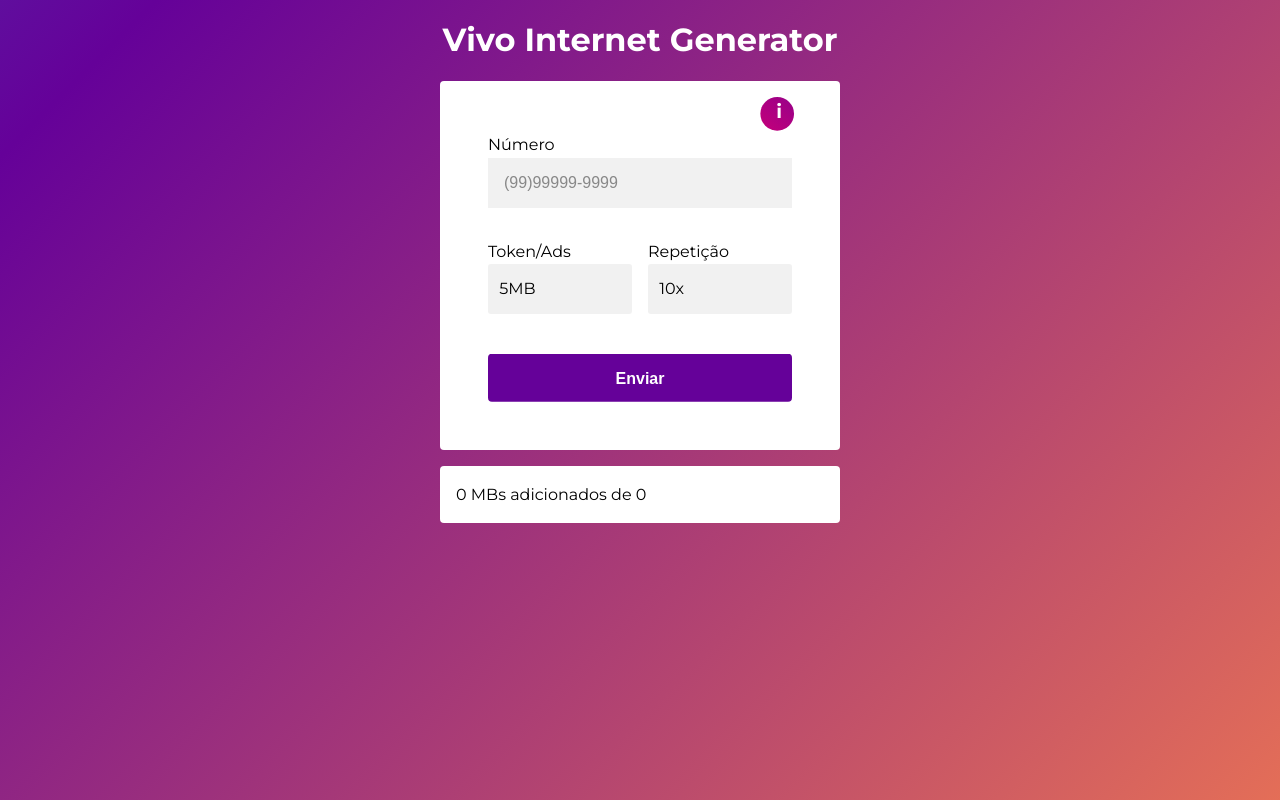
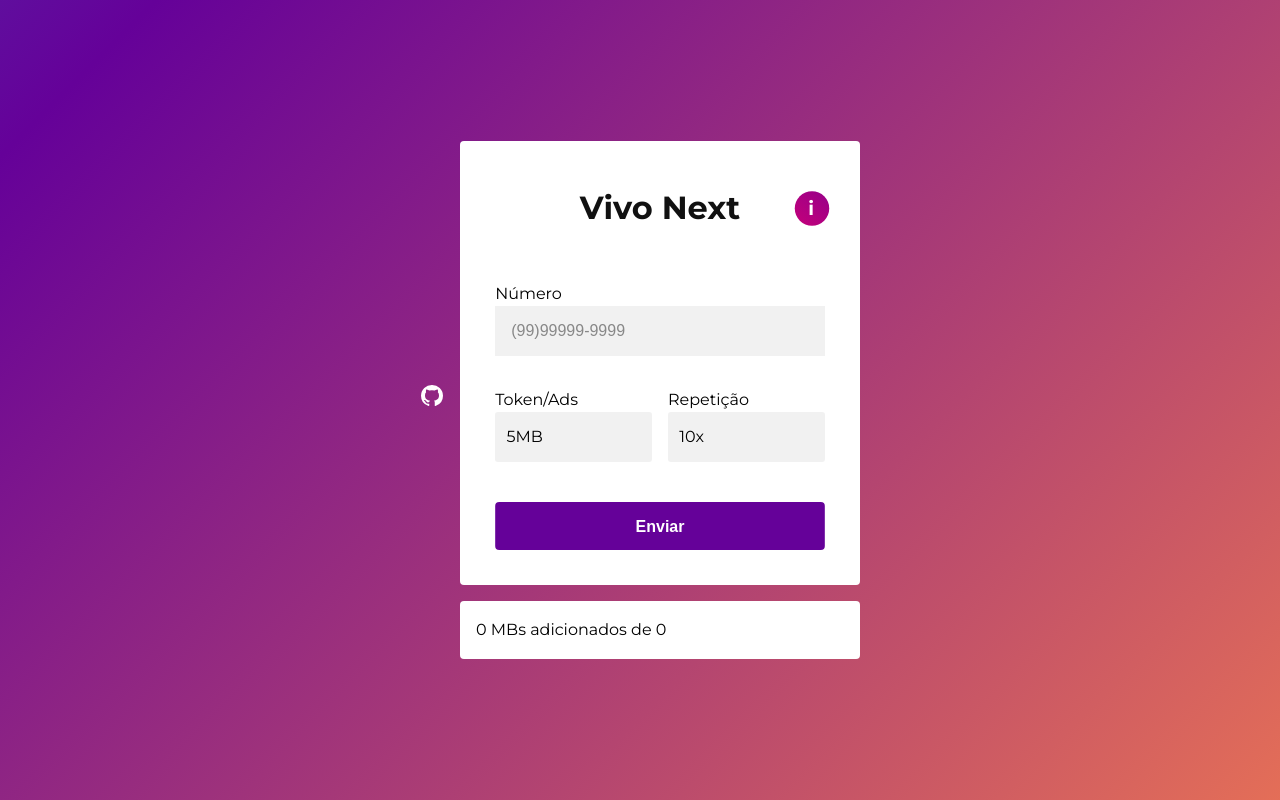
Before and after one commit to rwietter/vivoads, a Next.js app: page / in a window 1280 px wide. Built offline with nearby package versions, Linux system fonts and the light colour scheme.

Commit message:
refactor: form

```diff
--- a/components/layout.js
+++ b/components/layout.js
@@ -2,12 +2,38 @@
 
 import styles from './layout.module.css';
 
-const name = 'Vivo Next'
-export const siteTitle = 'Vivo Next'
+const name = "Vivo Next";
+export const siteTitle = "Vivo Next";
 
 export default function Layout({ children }) {
   return (
     <div className={styles.container}>
+      <section className={styles.bar}>
+        <a href="https://github.com/rwietter/vivo-internet-gen" target="_blank">
+          <svg
+            width="24"
+            height="24"
+            xmlns="http://www.w3.org/2000/svg"
+            viewBox="0 0 24 24"
+            className={styles.container__github}
+          >
+            <g data-name="Layer 2">
+              <rect
+                width="24"
+                height="24"
+                transform="rotate(180 12 12)"
+                opacity="0"
+                className={styles.container__github__item}
+              />
+              <path
+                className={styles.container__github__item}
+                d="M12 1A10.89 10.89 0 0 0 1 11.77 10.79 10.79 0 0 0 8.52 22c.55.1.75-.23.75-.52v-1.83c-3.06.65-3.71-1.44-3.71-1.44a2.86 2.86 0 0 0-1.22-1.58c-1-.66.08-.65.08-.65a2.31 2.31 0 0 1 1.68 1.11 2.37 2.37 0 0 0 3.2.89 2.33 2.33 0 0 1 .7-1.44c-2.44-.27-5-1.19-5-5.32a4.15 4.15 0 0 1 1.11-2.91 3.78 3.78 0 0 1 .11-2.84s.93-.29 3 1.1a10.68 10.68 0 0 1 5.5 0c2.1-1.39 3-1.1 3-1.1a3.78 3.78 0 0 1 .11 2.84A4.15 4.15 0 0 1 19 11.2c0 4.14-2.58 5.05-5 5.32a2.5 2.5 0 0 1 .75 2v2.95c0 .35.2.63.75.52A10.8 10.8 0 0 0 23 11.77 10.89 10.89 0 0 0 12 1"
+                data-name="github"
+              />
+            </g>
+          </svg>
+        </a>
+      </section>
       <Head>
         <link rel="icon" href="/favicon.ico" />
         <meta
@@ -23,9 +49,6 @@
         <meta name="og:title" content={siteTitle} />
         <meta name="twitter:card" content="summary_large_image" />
       </Head>
-      <header className={styles.header}>
-        <h1>Vivo Internet Generator</h1>
-      </header>
       <main>{children}</main>
     </div>
   );
--- a/components/layout.module.css
+++ b/components/layout.module.css
@@ -12,9 +12,9 @@
 
 .container {
   display: flex;
-  justify-content: baseline;
+  justify-content: center;
   align-items: center;
-  flex-flow: column;
+  flex-flow: row;
   background: linear-gradient(-45deg, #ee7752, #650199, #23a6d5, #23d5ab) no-repeat;
   background-size: 300% 300%;
   animation: gradient 15s ease infinite;
@@ -27,16 +27,25 @@
   }
 }
 
-.header {
-  display: flex;
-  flex-direction: column;
-  align-items: center;
+.bar {
+  padding-right: 1rem;
 }
 
-.header h1 {
-  color: #fff;
-  font-size: clamp(1.3rem, 3vw, 2rem);
-  line-height: 1.2;
-  font-family: "Poppins" Cambria, Cochin, Georgia, Times, 'Times New Roman', serif;
-  font-weight: 900;
+.container__github__item {
+  fill: #FFF;
+  transition: fill .4s ease;
 }
+
+.container__github__item:hover {
+  fill: #222;
+}
+
+.container__github {
+  transition: transform .4s ease;
+  transform: scale(1);
+  will-change: transform;
+}
+
+.container__github:hover {
+  transform: scale(1.3);
+}
--- a/pages/index.js
+++ b/pages/index.js
@@ -71,6 +71,8 @@
         <title>{siteTitle}</title>
       </Head>
       <section className={utilStyles.headingMd}>
+        <header className={utilStyles.header}>
+          <h1>Vivo Next</h1>
           <div className={utilStyles.tooltip}>
             <div className={utilStyles.tooltip__item}>
               <div className={utilStyles.tooltip__icon_container}>
@@ -83,12 +85,14 @@
                 podem não funcionar também, teste todos.
               </p>
               <p>
-              Caso não esteja mais caindo pacotes, verifique no app Meu Vivo se
-              os pacotes estão separados, se sim, espere eles "juntar" em um
-              mesmo pacote.
+                Caso não esteja mais caindo pacotes, verifique no app Meu Vivo
+                se os pacotes estão separados, se sim, espere eles "juntar" em
+                um mesmo pacote.
               </p>
             </div>
           </div>
+        </header>
+
         <form className={utilStyles.form} onSubmit={handleSubmit(onFormSubmit)}>
           <div className={utilStyles.form__container}>
             <label htmlFor="phone" className={utilStyles.form__label}>
--- a/styles/utils.module.css
+++ b/styles/utils.module.css
@@ -23,6 +23,14 @@
   }
 }
 
+.header h1 {
+  color: #111;
+  font-size: clamp(1.3rem, 3vw, 2rem);
+  font-family: "Poppins" Cambria, Cochin, Georgia, Times, 'Times New Roman', serif;
+  font-weight: 900;
+  position: relative;
+}
+
 .tooltip {
   display: flex;
   justify-content: flex-start;
@@ -36,10 +44,10 @@
   display: block;
   position: absolute;
   right: 10px;
-  top: -50px;
+  top: 0;
   z-index: 1;
   background-image: linear-gradient(to right top, #a8eb12, #eea400, #fe5137, #d60074, #650199);
-  width: 100%;
+  width: 95%;
   padding: 1.2em;
   border-radius: 0.5em;
   clip-path: circle(5% at 90% 22%);
@@ -53,29 +61,32 @@
   -webkit-box-shadow: 0 0 2em rgba(27, 27, 27, 0.2);
   box-shadow: 0 0 2em rgba(27, 27, 27, 0.2);
 }
+
 .tooltip__icon_container {
   display: flex;
   width: 100%;
   height: inherit;
   justify-content: flex-end;
 }
+
 .tooltip__icon {
   font-family: 'Montserrat', sans-serif;
   font-weight: bold;
   color: #FFFFFF;
-  margin-right: 9px;
-  margin-top: 27px;
+  margin-right: 13px;
+  margin-top: 30px;
 }
 
 @media(min-width: 300px) and (max-width: 400px){
   .tooltip__icon {
-    margin-right: 1px;
+    margin-right: 0;
     margin-top: 25px;
   }
 }
+
 @media(min-width: 401px) and (max-width: 1050px){
   .tooltip__icon {
-    margin-right: 10px;
+    margin-right: 14px;
     margin-top: 18px;
   }
 }
@@ -84,11 +95,13 @@
 .tooltip:hover span {
   opacity: 0;
 }
+
 .tooltip h2 {
   font-family: 'Montserrat', sans-serif;
   color: white;
   font-size: clamp(16px, 1vw, 20px);
 }
+
 .tooltip p {
   font-family: 'Montserrat', sans-serif;
   color: white;
@@ -100,7 +113,7 @@
   display: flex;
   flex-flow: column;
   width: 100%;
-  padding: 2rem;
+  padding: 1em;
 }
 
 @media (min-width: 400px) and (max-width: 2220px) {
```
Also changed, not shown: public/images/github.svg (added). Lines whose indentation alone changed are shown as unchanged.
